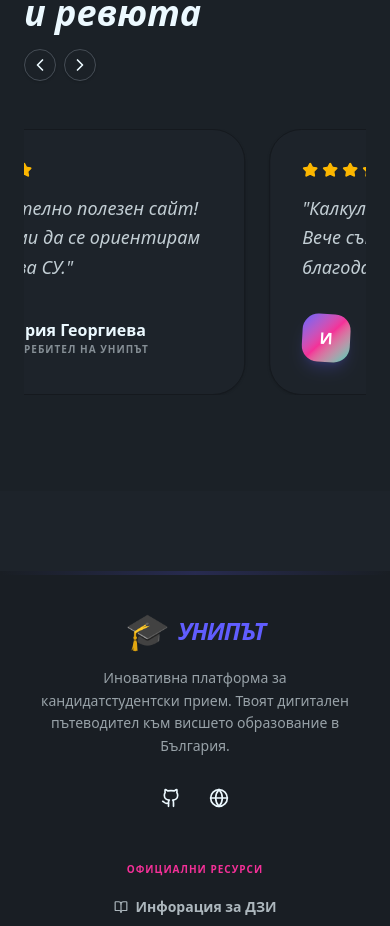
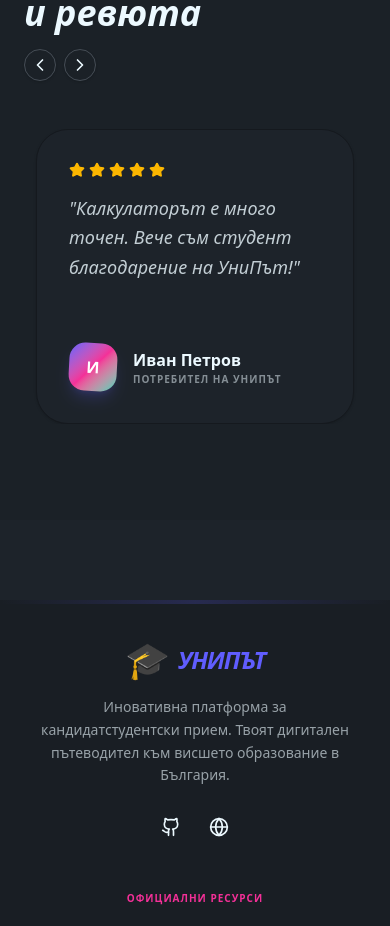
Before and after one commit to Martin-Atanasov123/Uni-put, a React (Vite) app: page / in a window 390 px wide. Shown: the part 3920-4846 px from the top of the page. Built offline with nearby package versions, Linux system fonts and the light colour scheme; no server answers.

Commit message:
fix: adjust reviews slider layout and transition handling for improved responsiveness

```diff
--- a/src/components/common/Home.jsx
+++ b/src/components/common/Home.jsx
@@ -125,16 +125,19 @@ const ReviewsSlider = () => {
                 <div className="relative w-full overflow-hidden">
                     <div
                         data-testid="reviews-slider"
-                        className={`flex gap-6 ${isTransitioning ? "transition-transform duration-700 ease-in-out" : ""}`}
+                        className={`flex ${isTransitioning ? "transition-transform duration-700 ease-in-out" : ""}`}
                         style={{
-                            transform: `translateX(-${currentIndex * (itemWidth + 0.5)}%)`,
+                            transform: `translateX(-${currentIndex * itemWidth}%)`,
                         }}
                         onTransitionEnd={handleTransitionEnd}
                     >
                         {extendedReviews.map((review, i) => (
                             <div
                                 key={i}
-                                className="w-full md:w-[calc(50%-12px)] lg:w-[calc(33.333%-16px)] shrink-0 bg-base-100 p-8 rounded-[2rem] border border-base-300 shadow-sm flex flex-col justify-between hover:shadow-xl transition-all duration-300 group"
+                                style={{ width: `${itemWidth}%` }}
+                                className="shrink-0 px-3"
+                            >
+                            <div className="h-full bg-base-100 p-8 rounded-[2rem] border border-base-300 shadow-sm flex flex-col justify-between hover:shadow-xl transition-all duration-300 group"
                             >
                                 <div className="space-y-4">
                                     <div className="flex gap-1 text-warning group-hover:scale-105 transition-transform origin-left">
@@ -160,6 +163,7 @@ const ReviewsSlider = () => {
                                         <p className="text-[10px] opacity-50 font-black uppercase tracking-widest">Потребител на УниПът</p>
                                     </div>
                                 </div>
+                            </div>
                             </div>
                         ))}
                     </div>
```
